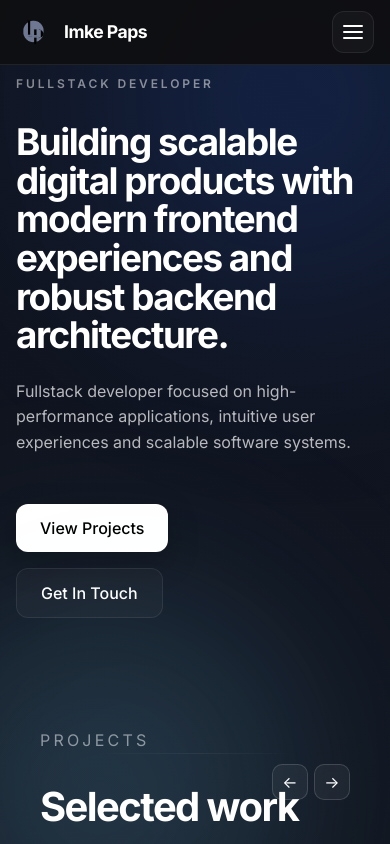
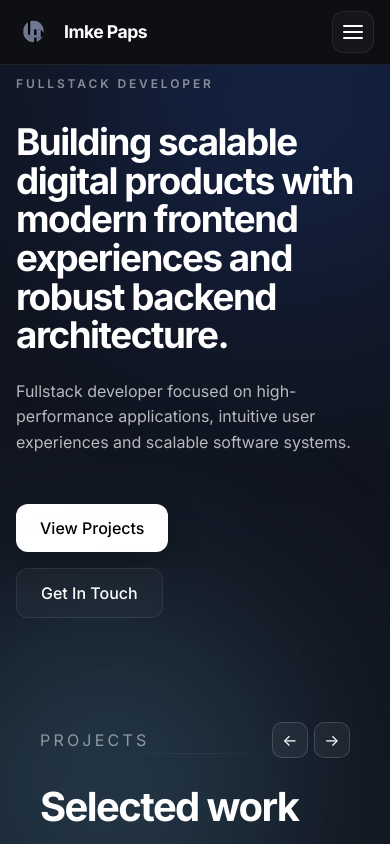
Before and after one commit to imkePaps/Portfolio, a React (Vite) app in the folder frontend/: page / in a window 390 px wide. Shown: the top 844 px of the page. Built offline with nearby package versions, Linux system fonts and the light colour scheme.

Commit message:
mobile fix arrows projects

```diff
--- a/frontend/src/components/ProjectsSection/ProjectsSection.module.css
+++ b/frontend/src/components/ProjectsSection/ProjectsSection.module.css
@@ -108,6 +108,7 @@
 
   .controls {
     gap: 6px;
+     top: 8px;
   }
 
   .prev,
```
